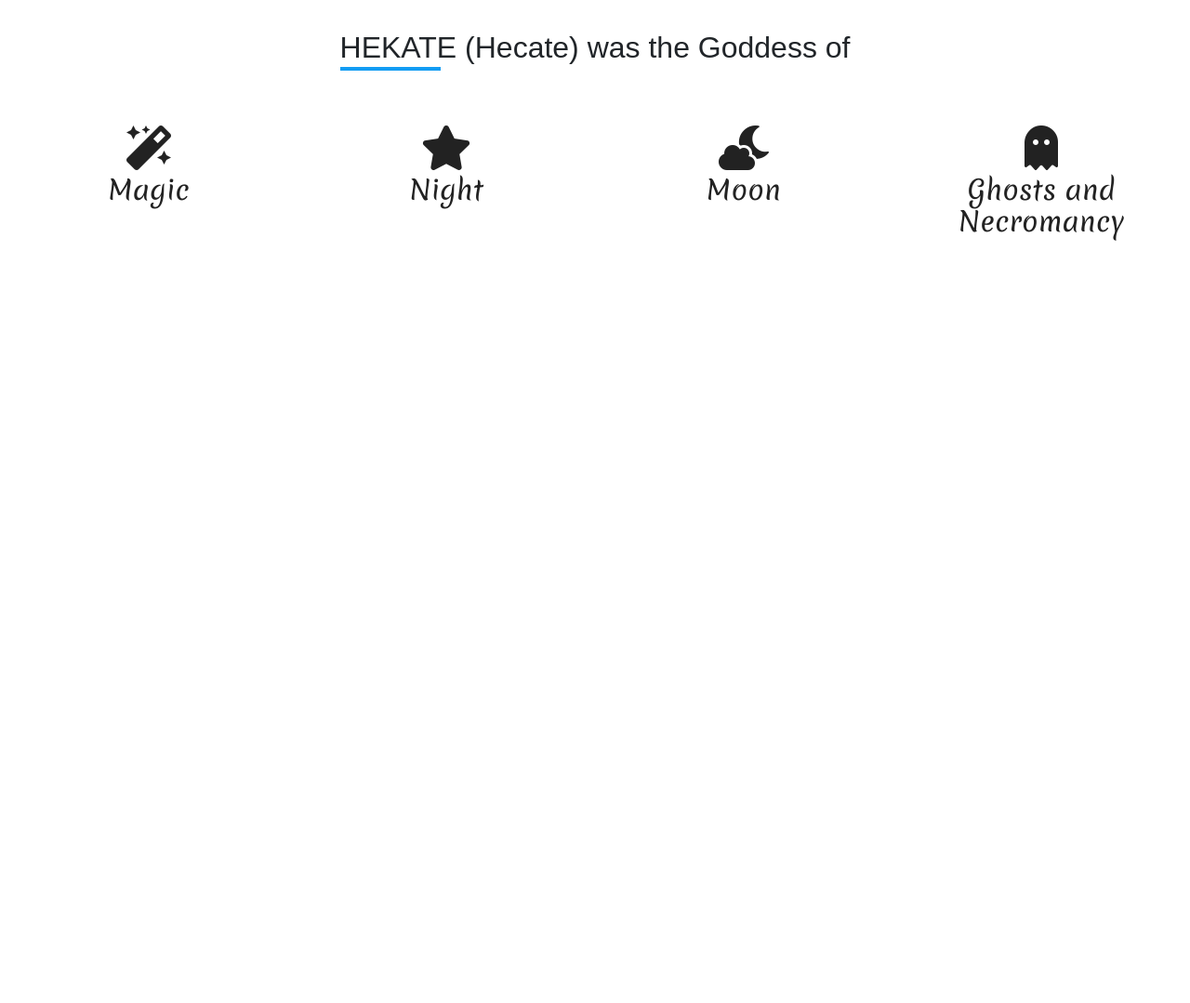
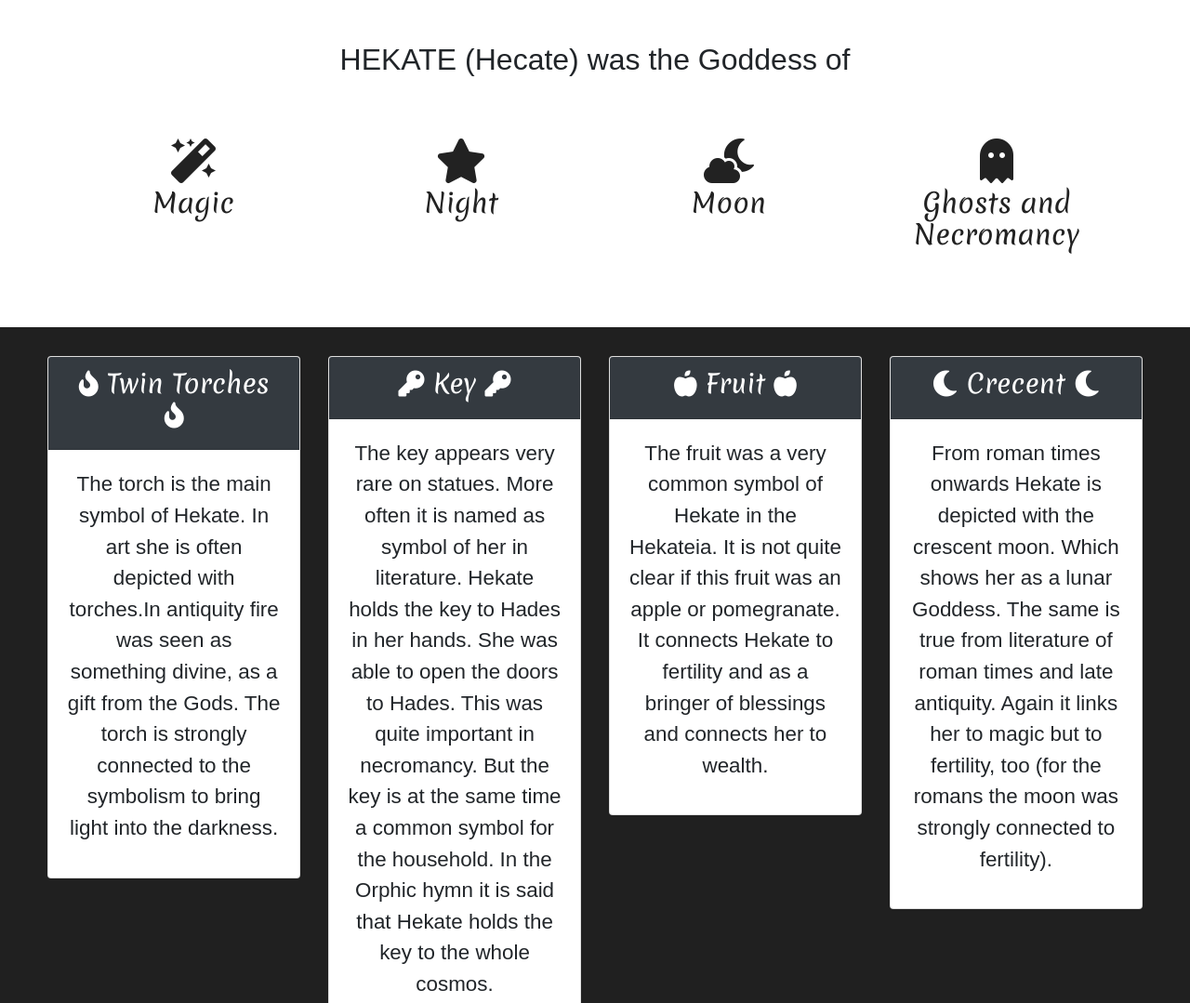
Before and after one commit to RanaHitesh/Hekate, a plain HTML site: page index.html in a window 1280 px wide. Shown: the part 580-1659 px from the top of the page at 93% size. Before the commit the page ends 844 px from the top, so only its background shows below. Drawn offline with nearby package versions, Linux system fonts and the light colour scheme; a web font is replaced by a local one.

Commit message:
Add files via upload

```diff
--- a/index.css
+++ b/index.css
@@ -60,22 +60,14 @@ body{
 
 /* POWER */
 
-.tipow{
-	position:relative;
+#powers{
+	margin:4% 5% 4% 5%;
 }
 
-.tipow h2{
+
+.tipow{
 	font-family: 'Cuprum', sans-serif;
-	margin:3% auto 2% auto;
-}
-
-.tipow h2::before{
-	content:" ";
-	border:2px solid #129cf3;
-	position:absolute;
-	top:78px;
-	width:8.5%;
-	height:0.5px;
+	text-align: center;
 }
 
 .tiicon{
@@ -90,11 +82,34 @@ body{
 	padding-top:1.5%;
 }
 
-.tiicon i:hover{
+.tiicon i:hover,.tiicon h3:hover{
 	color: #129cf3;
 }
 
 .colms{
 	position:relative;
-	margin-top:3%;
+	margin:5% 0 2%;
 }
+
+
+/* SYMBOLS*/
+
+#symbols{
+	font-family: 'Merienda', cursive;
+	text-align: center;
+	background-color: #202020;
+	padding:2% 4%;
+}
+
+.card{
+	margin:2% 0 4%;
+}
+
+.card-header h3:hover{
+	color: #129cf3;
+}
+
+.card-body{
+	font-family: 'Cuprum', sans-serif;
+	font-size: 1.4rem;
+}
--- a/index.html
+++ b/index.html
@@ -30,9 +30,9 @@
 		<section id="header">
 		<nav class="navbar navbar-expand-md navbar-dark">
 			<a href="" class="navbar-brand"><span class="top"><i class="fas fa-moon"></i>&nbsp;&nbsp;HEKATE</a></span>
-			<button class="navbar-toggler" type="button" data-toggle="collapse" data-target="#togg">
+			<a class="navbar-toggler" type="btn" data-toggle="collapse" data-target="#togg">
 				<span class="navbar-toggler-icon"></span>
-			</button>
+			</a>
 			<div class="collapse navbar-collapse" id="togg">
 				<ul class="navbar-nav ml-auto">
 					<li class="nav-item"><a href="" class="nav-link">Header</a></li>
@@ -61,8 +61,12 @@
 		</section>
 		<section id="powers">
 			<div class="container-fluid">
-					<div class="row tipow">
-						<h2>HEKATE (Hecate) was the Goddess of</h2>
+					<div class="row">
+						<div class="col">
+							<div class="tipow">
+								<h2>HEKATE (Hecate) was the Goddess of</h2>
+							</div>
+						</div>
 					</div>
 					<div class="row tiicon">
 						<div class="col-lg-3 col-md-6 colms">
@@ -84,6 +88,49 @@
 					</div>
 			</div>
 		</section>
-		<section id="footer"></section>
+		<section id="symbols">
+			<div class="row">
+				<div class="col-lg-3 col-md-6">
+					<div class="card">
+						<div class="card-header text-white bg-dark">
+							<h3><i class="fas fa-fire"></i> Twin Torches <i class="fas fa-fire"></i></h3>
+						</div>
+						<div class="card-body">
+							<p>The torch is the main symbol of Hekate. In art she is often depicted with torches.In antiquity fire was seen as something divine, as a gift from the Gods. The torch is strongly connected to the symbolism to bring light into the darkness.</p>
+						</div>
+					</div>
+				</div>
+				<div class="col-lg-3 col-md-6">
+					<div class="card">
+						<div class="card-header text-white bg-dark">
+							<h3><i class="fas fa-key"></i> Key <i class="fas fa-key"></i></h3>
+						</div>
+						<div class="card-body">
+							<p>The key appears very rare on statues. More often it is named as symbol of her in literature. Hekate holds the key to Hades in her hands. She was able to open the doors to Hades. This was quite important in necromancy. But the key is at the same time a common symbol for the household. In the Orphic hymn it is said that Hekate holds the key to the whole cosmos.</p>
+						</div>
+					</div>
+				</div>
+				<div class="col-lg-3 col-md-6">
+					<div class="card">
+						<div class="card-header text-white bg-dark">
+							<h3><i class="fas fa-apple-alt"></i> Fruit <i class="fas fa-apple-alt"></i></h3>
+						</div>
+						<div class="card-body">
+							<p>The fruit was a very common symbol of Hekate in the Hekateia. It is not quite clear if this fruit was an apple or pomegranate. It connects Hekate to fertility and as a bringer of blessings and connects her to wealth. </p>
+						</div>
+					</div>
+				</div>
+				<div class="col-lg-3 col-md-6">
+					<div class="card">
+						<div class="card-header text-white bg-dark">
+							<h3><i class="fas fa-moon"></i> Crecent <i class="fas fa-moon"></i></h3>
+						</div>
+						<div class="card-body">
+							<p>From roman times onwards Hekate is depicted with the crescent moon. Which shows her as a lunar Goddess. The same is true from literature of roman times and late antiquity. Again it links her to magic but to fertility, too (for the romans the moon was strongly connected to fertility).</p>
+						</div>
+					</div>
+				</div>
+			</div>
+		</section>
 	</body>
 </html>
```
